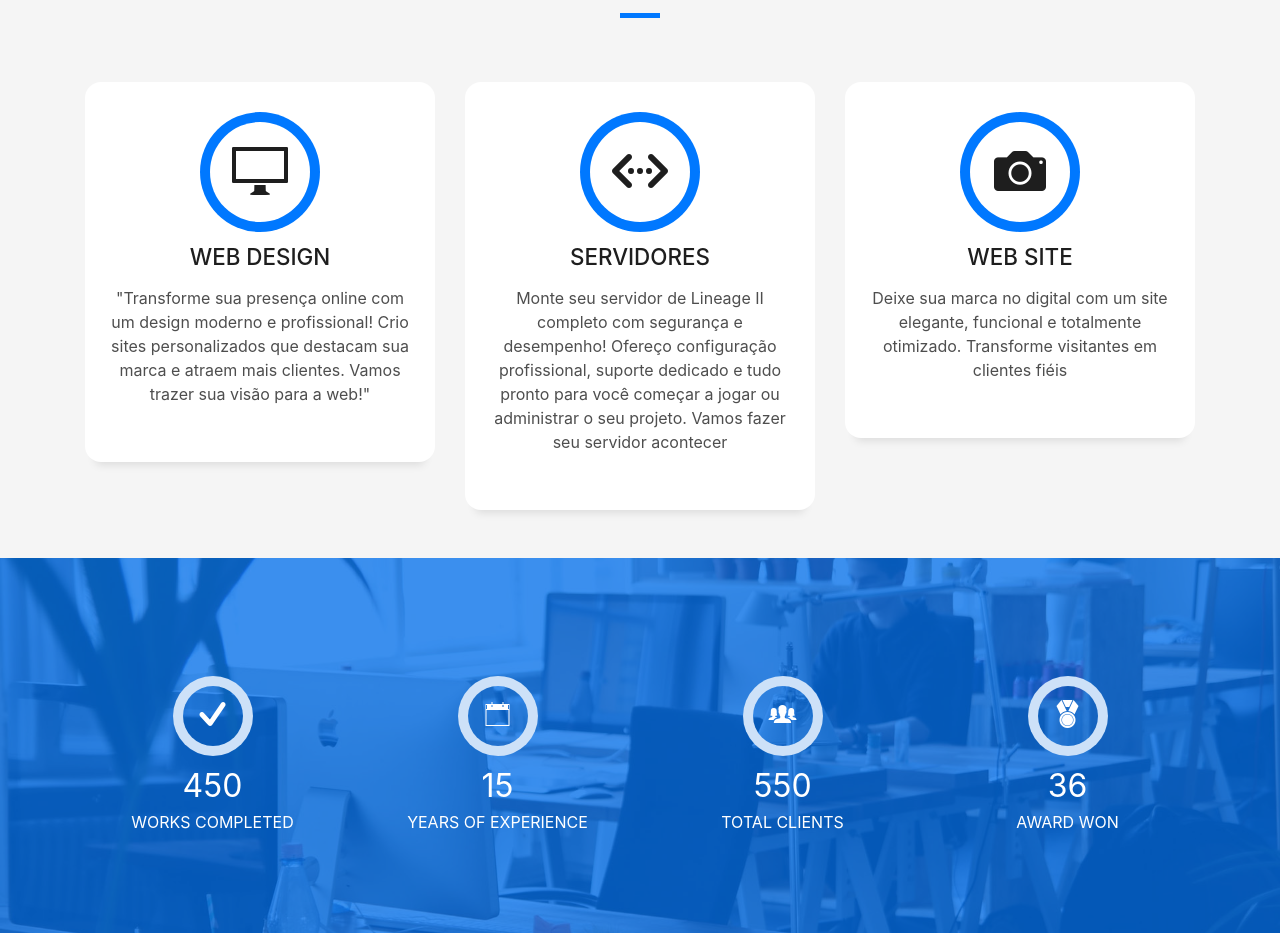
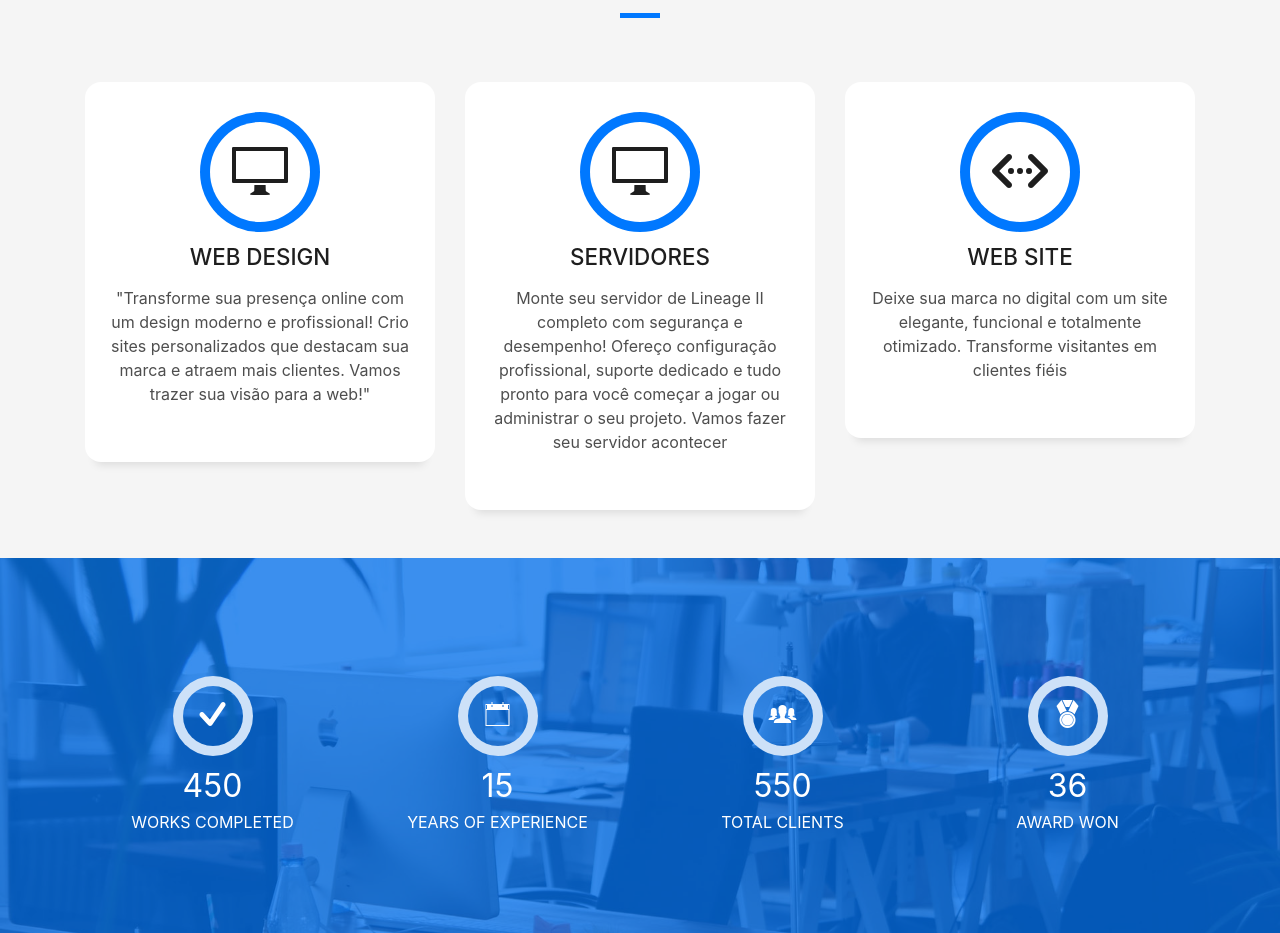
Before and after one commit to HostAdmVinicius/SiteCliente, a plain HTML site: page index.html in a window 1280 px wide. Shown: the part 1925-2858 px from the top of the page. Drawn offline with Linux system fonts and the light colour scheme; files whose address does not match are found by name.

Commit message:
Add files via upload

```diff
--- a/index.html
+++ b/index.html
@@ -190,7 +190,7 @@ Se você precisa de soluções criativas e eficientes para alavancar seu servido
         <div class="col-md-4">
           <div class="service-box">
             <div class="service-ico">
-              <span class="ico-circle"><i class="ion-code-working"></i></span>
+              <span class="ico-circle"><i class="ion-monitor"></i></span>
             </div>
             <div class="service-content">
               <h2 class="s-title">Servidores</h2>
@@ -203,7 +203,7 @@ Monte seu servidor de Lineage II completo com segurança e desempenho! Ofereço
         <div class="col-md-4">
           <div class="service-box">
             <div class="service-ico">
-              <span class="ico-circle"><i class="ion-camera"></i></span>
+              <span class="ico-circle"><i class="ion-code-working"></i></span>
             </div>
 
             <div class="service-content">
```
